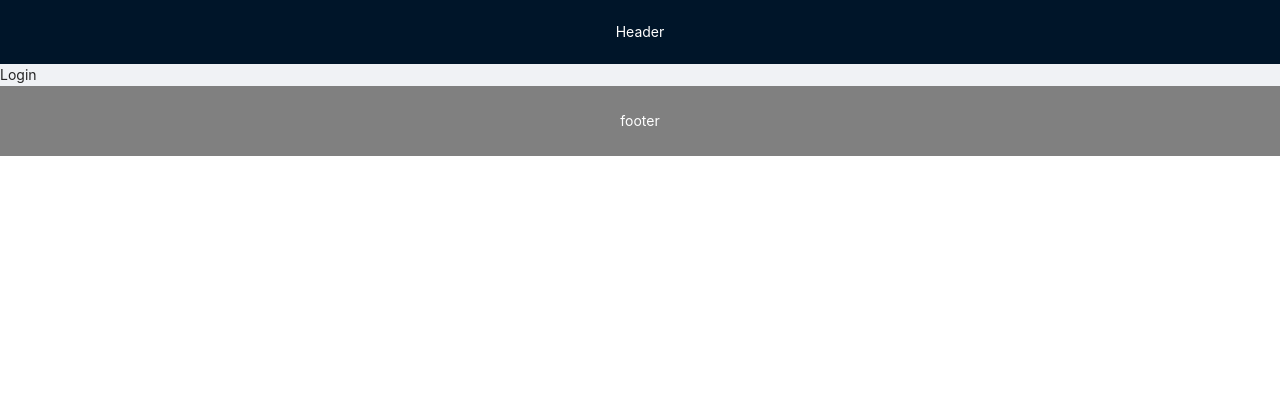
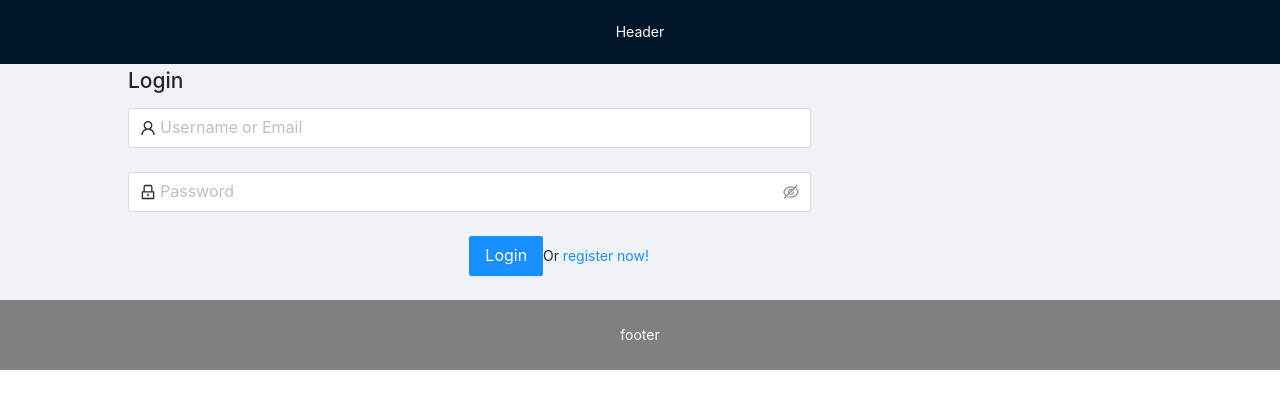
Before and after one commit to healingfields/Polling-App, a React (Create React App) app in the folder polling-frontend/: page /login in a window 1280 px wide. Shown: the top 408 px of the page. Built offline with nearby package versions, Linux system fonts and the light colour scheme.

Commit message:
created the login component

```diff
--- a/polling-frontend/src/components/presentational/user/login/Login.css
+++ b/polling-frontend/src/components/presentational/user/login/Login.css
@@ -0,0 +1,4 @@
+.login-container{
+    max-width: 80%;
+    margin: 0 auto;
+}
--- a/polling-frontend/src/components/presentational/user/login/Login.js
+++ b/polling-frontend/src/components/presentational/user/login/Login.js
@@ -1,8 +1,77 @@
 import React from 'react'
+import './Login.css'
+import {Form, Button, Input} from 'antd'
+import { LockOutlined, UserOutlined } from '@ant-design/icons'
+import { Link, useNavigate } from 'react-router-dom'
+import {login} from '../../../../util/ApiUtils'
+import {ACCESS_TOKEN} from '../../../../constants/index'
 
-function Login() {
+
+function Login(props) {
+
+  const navigate = useNavigate();
+  const onFinish = (values) => {
+    const loginRequest = Object.assign({}, values)
+    login(loginRequest)
+    .then(response => {
+      localStorage.setItem(ACCESS_TOKEN, response.accessToken);
+      navigate("/");
+      props.handleLogin();
+      }).catch(error=>{
+      console.log("something went wrong");
+  })
+  };
+
+  const onFinishFailed = (errorInfo) => {
+    console.log('Failed:', errorInfo);
+  };
+
   return (
-    <div>Login</div>
+    <div className='login-container'>
+      <div className='login-header'>
+        <h1>Login</h1>
+      </div>
+      <div className='login-content'>
+      <Form
+      name="basic"
+      labelCol={{ span: 8 }}
+      wrapperCol={{ span: 16 }}
+      initialValues={{ remember: true }}
+      autoComplete="off"
+      onFinish={onFinish}
+      onFinishFailed={onFinishFailed}
+    >
+      <Form.Item
+        name="usernameOrEmail"
+        rules={[{ required: true, message: 'Please input your username!' }]}
+      >
+        <Input
+          prefix={<UserOutlined />}
+          size='large'
+          name='usernameOrEmail'
+          placeholder='Username or Email'
+          />
+      </Form.Item>
+
+      <Form.Item
+        name="password"
+        rules={[{ required: true, message: 'Please input your password!'}, { type: 'string', min: 6 }]}
+      >
+        <Input.Password
+          prefix={<LockOutlined/>}
+          size='large'
+          name='password'
+          placeholder='Password' />
+      </Form.Item>
+      <Form.Item wrapperCol={{ offset: 8, span: 16 }}>
+        <Button type="primary" htmlType="submit" size='large' shape='rounded'>
+          Login
+        </Button>
+        Or <Link to={"/signup"}>  register now!</Link>
+      </Form.Item>
+    </Form>
+      </div>
+    </div>
   )
 }
 
--- a/polling-frontend/src/util/ApiUtils.js
+++ b/polling-frontend/src/util/ApiUtils.js
@@ -59,7 +59,7 @@ export function castVote(voteData){
 //function that logs in a user
 export function login(loginData){
     return request({
-        url: API_BASE_URL + "/auth/login",
+        url: API_BASE_URL + "/auth/signIn",
         method: 'POST',
         body: JSON.stringify(loginData)
     })
```
